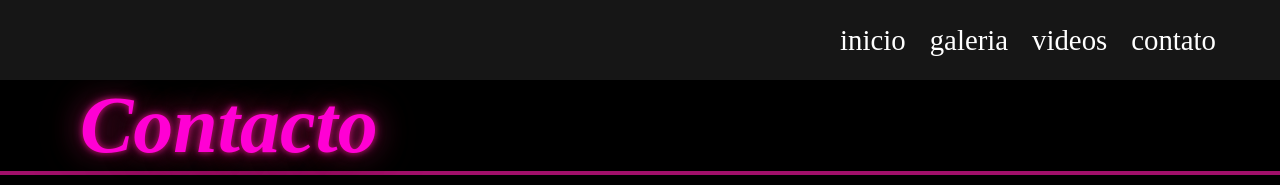
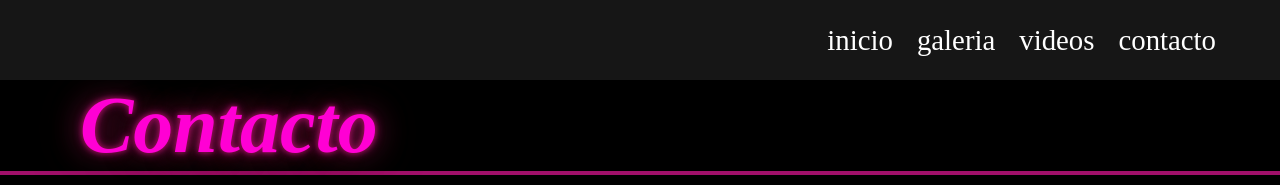
Before and after one commit to santrax725/scultures.github.io, a plain HTML site: page contacto.html in a window 1280 px wide. Shown: the top 185 px of the page. Drawn offline with nearby package versions, Linux system fonts and the light colour scheme.

Commit message:
Add files via upload

```diff
--- a/contacto.html
+++ b/contacto.html
@@ -26,7 +26,7 @@
       <li><a href="index.html">inicio</a></li>
       <li><a href="galeria.html">galeria</a></li>
 			<li><a href="videos.html">videos</a></li>
-      <li><a href="contacto.html">contato</a></li>
+      <li><a href="contacto.html">contacto</a></li>
 
 
 		</ul>
```
Also changed, not shown: galeria.html (+1 -1 lines), index.html (+1 -1 lines), videos.html (+1 -1 lines).
